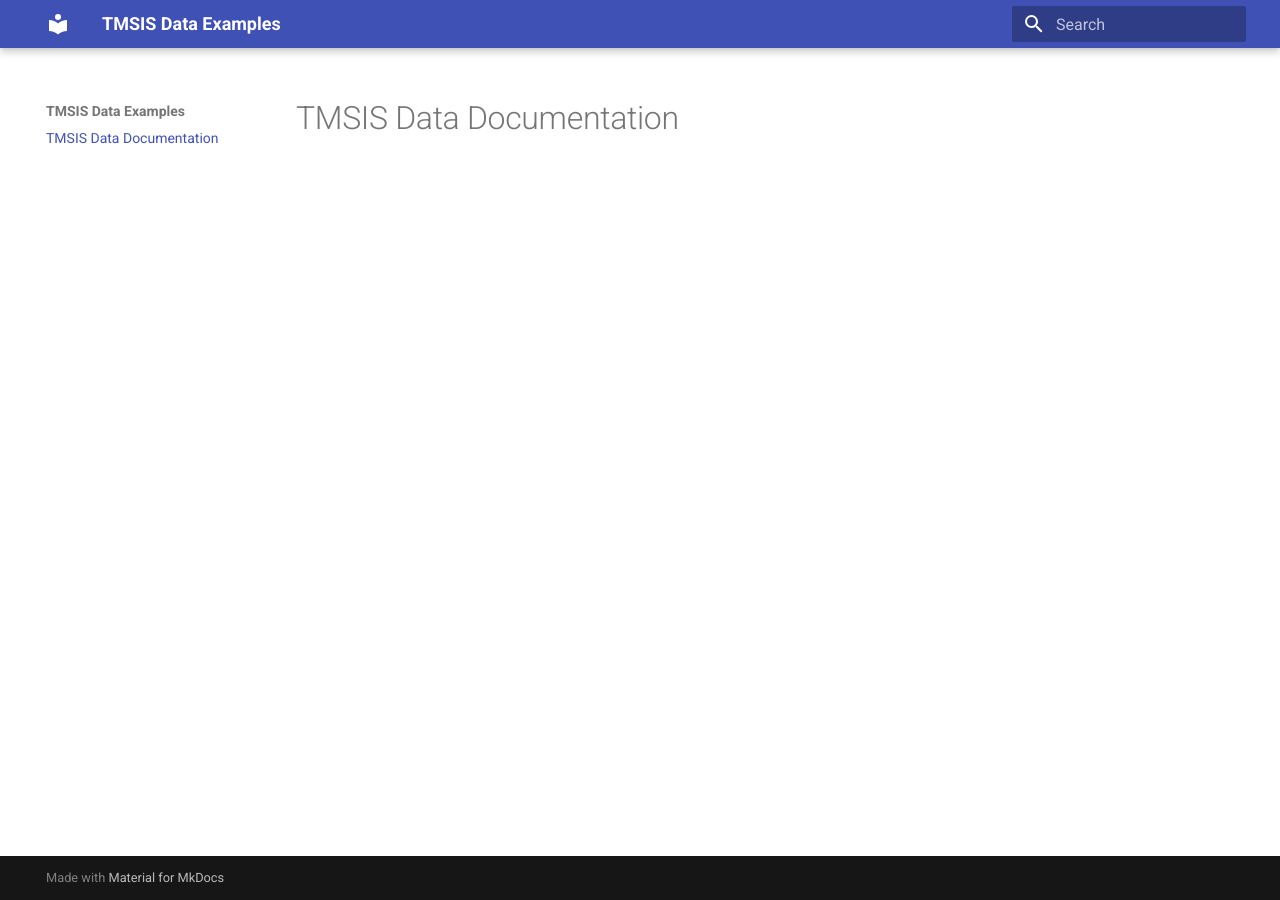
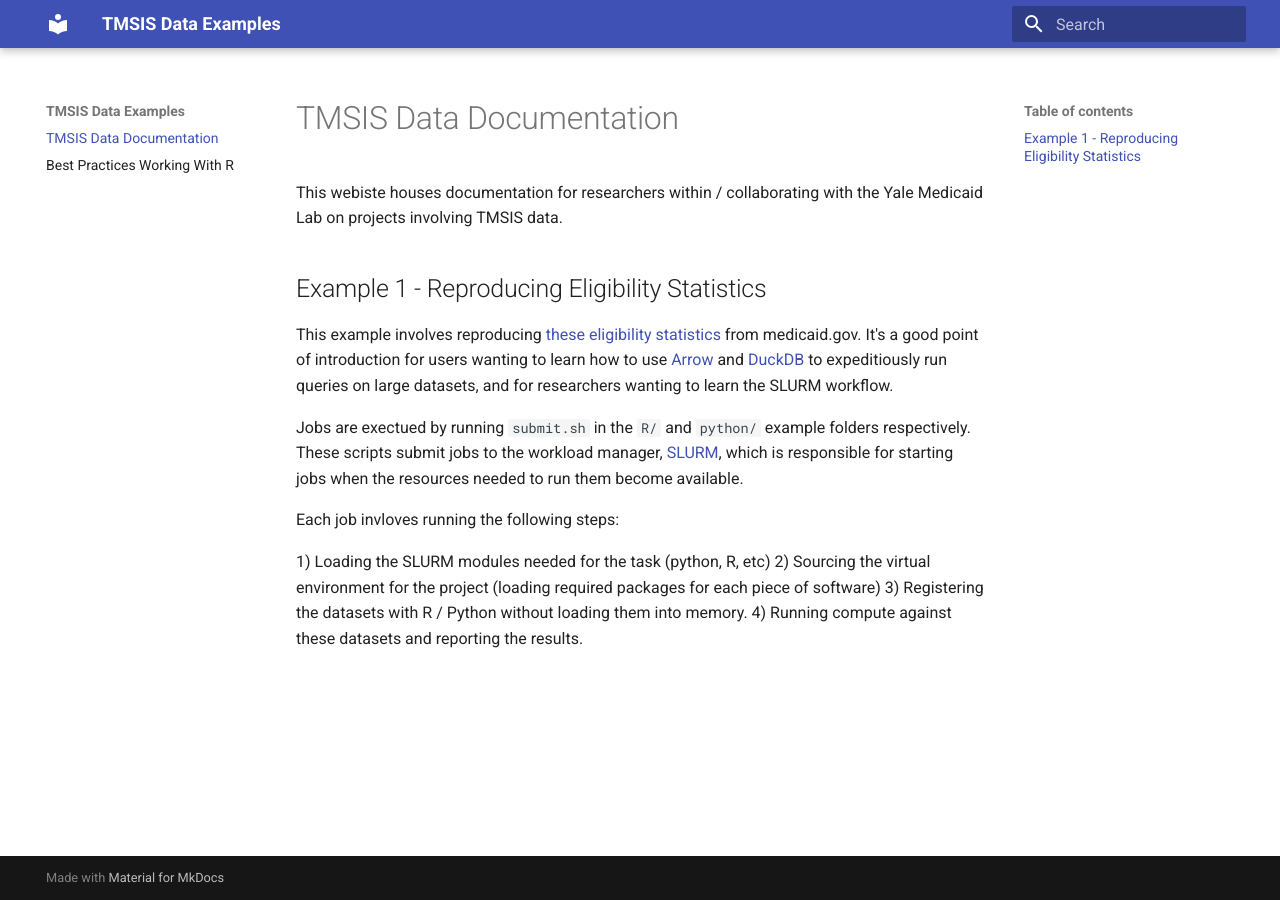
Before and after one commit to Yale-Medicaid/TMSIS_analysis_examples, an MkDocs documentation site: the page built from docs/index.md, in a window 1280 px wide. Built offline with MkDocs 1.6.1 and Material for MkDocs 9.7.7, drawn with Linux system fonts in a browser that asks for light colours.

```diff
--- a/docs/index.md
+++ b/docs/index.md
@@ -1 +1,18 @@
 # TMSIS Data Documentation
+
+This webiste houses documentation for researchers within / collaborating with
+the Yale Medicaid Lab on projects involving TMSIS data.
+
+## Example 1 - Reproducing Eligibility Statistics
+
+This example involves reproducing [these eligibility statistics](
+https://www.medicaid.gov/dq-atlas/landing/topics/single/table?topic=g3m13&tafVersionId=23) from medicaid.gov. It's a good point of introduction for users wanting to learn how to use [Arrow](https://arrow.apache.org/) and [DuckDB](https://duckdb.org/) to expeditiously run queries on large datasets, and for researchers wanting to learn the SLURM workflow.
+
+Jobs are exectued by running `submit.sh` in the `R/` and `python/` example folders respectively. These scripts submit jobs to the workload manager, [SLURM](https://slurm.schedmd.com/overview.html), which is responsible for starting jobs when the resources needed to run them become available.
+
+Each job invloves running the following steps:
+
+1) Loading the SLURM modules needed for the task (python, R, etc)
+2) Sourcing the virtual environment for the project (loading required packages for each piece of software)
+3) Registering the datasets with R / Python without loading them into memory.
+4) Running compute against these datasets and reporting the results.
```
Also changed, not shown: docs/r_best_practices.md (added, +43 -0 lines).
